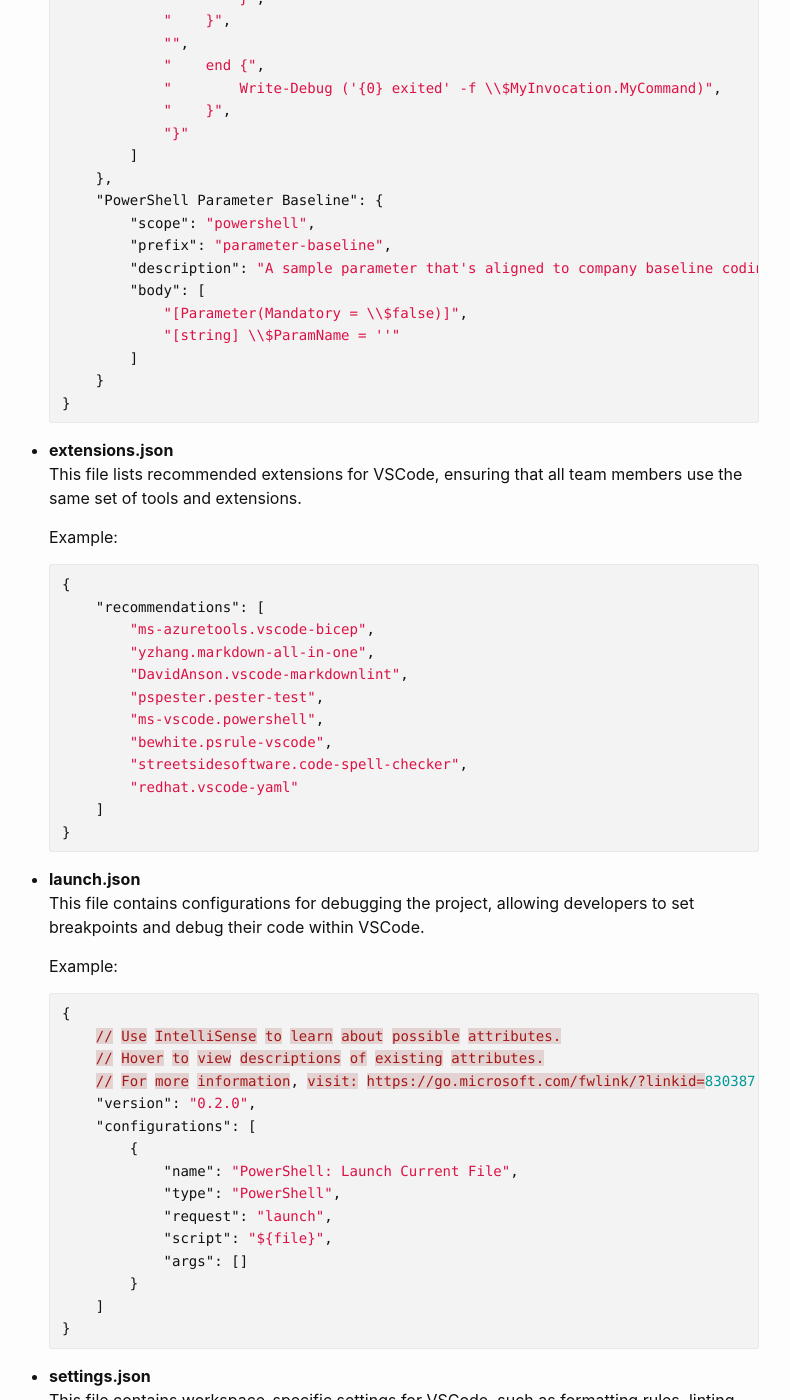
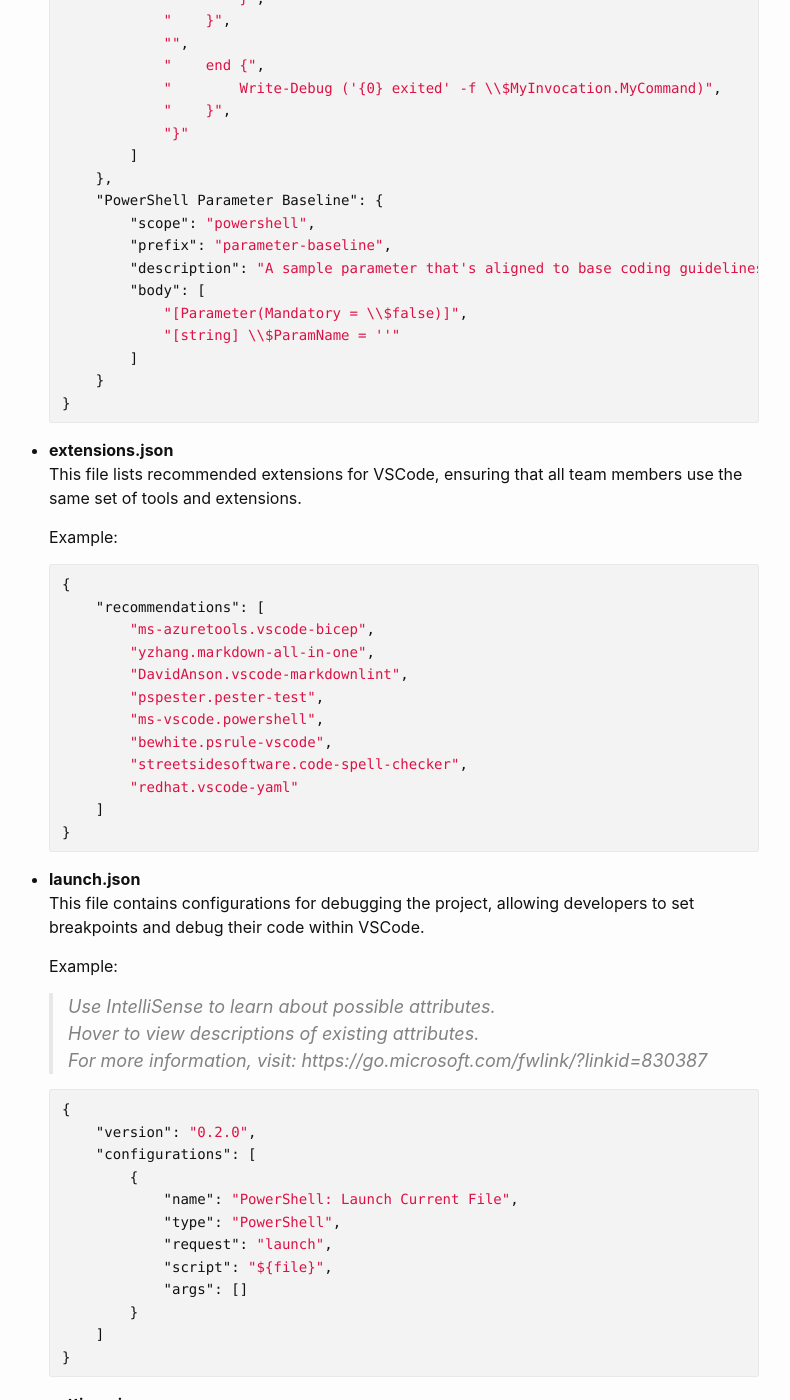
Before and after one commit to msc365/msc365.github.io, a Jekyll site: the page built from _posts/2024-09-25-azure-iac-directory-template-part-2.md, in a window 1280 px wide and 1400 px high, scrolled down 2382 px. Shown: the whole window, without its empty margins (251-1041 px from the left). Built offline with Jekyll 4.4.1, drawn with Linux system fonts in a browser that asks for light colours; comment, search, counter and statistics services are not loaded; some of the changed text lies outside the part shown.

Commit message:
Improved content

````diff
--- a/_posts/2024-09-25-azure-iac-directory-template-part-2.md
+++ b/_posts/2024-09-25-azure-iac-directory-template-part-2.md
@@ -70,7 +70,7 @@
       "PowerShell Function Baseline": {
           "scope": "powershell",
           "prefix": "function-baseline",
-          "description": "A sample function that's aligned to company baseline coding guidelines.",
+          "description": "A sample function that's aligned to base coding guidelines.",
           "body": [
               "function ${1:Verb-Noun} {",
               "    <#",
@@ -109,7 +109,7 @@
       "PowerShell Parameter Baseline": {
           "scope": "powershell",
           "prefix": "parameter-baseline",
-          "description": "A sample parameter that's aligned to company baseline coding guidelines.",
+          "description": "A sample parameter that's aligned to base coding guidelines.",
           "body": [
               "[Parameter(Mandatory = \\$false)]",
               "[string] \\$ParamName = ''"
@@ -143,11 +143,12 @@
 
   Example:
 
+  > Use IntelliSense to learn about possible attributes.
+    Hover to view descriptions of existing attributes.
+    For more information, visit: https://go.microsoft.com/fwlink/?linkid=830387
+
   ```json
   {
-      // Use IntelliSense to learn about possible attributes.
-      // Hover to view descriptions of existing attributes.
-      // For more information, visit: https://go.microsoft.com/fwlink/?linkid=830387
       "version": "0.2.0",
       "configurations": [
           {
````
